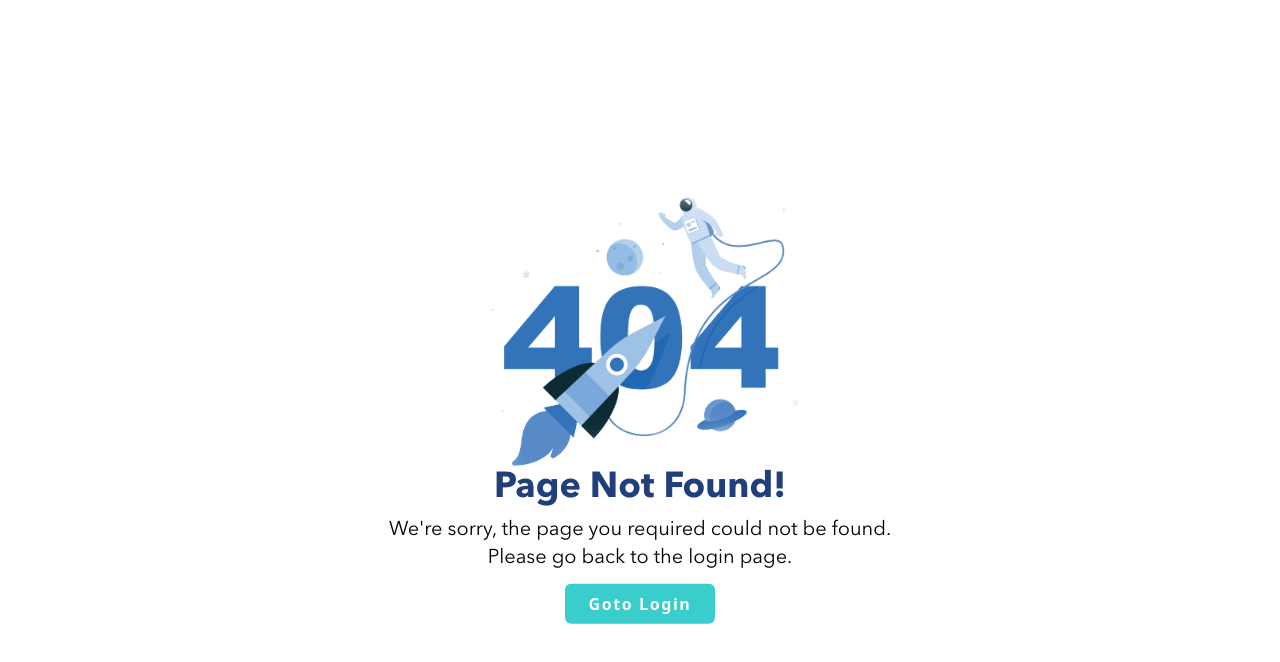
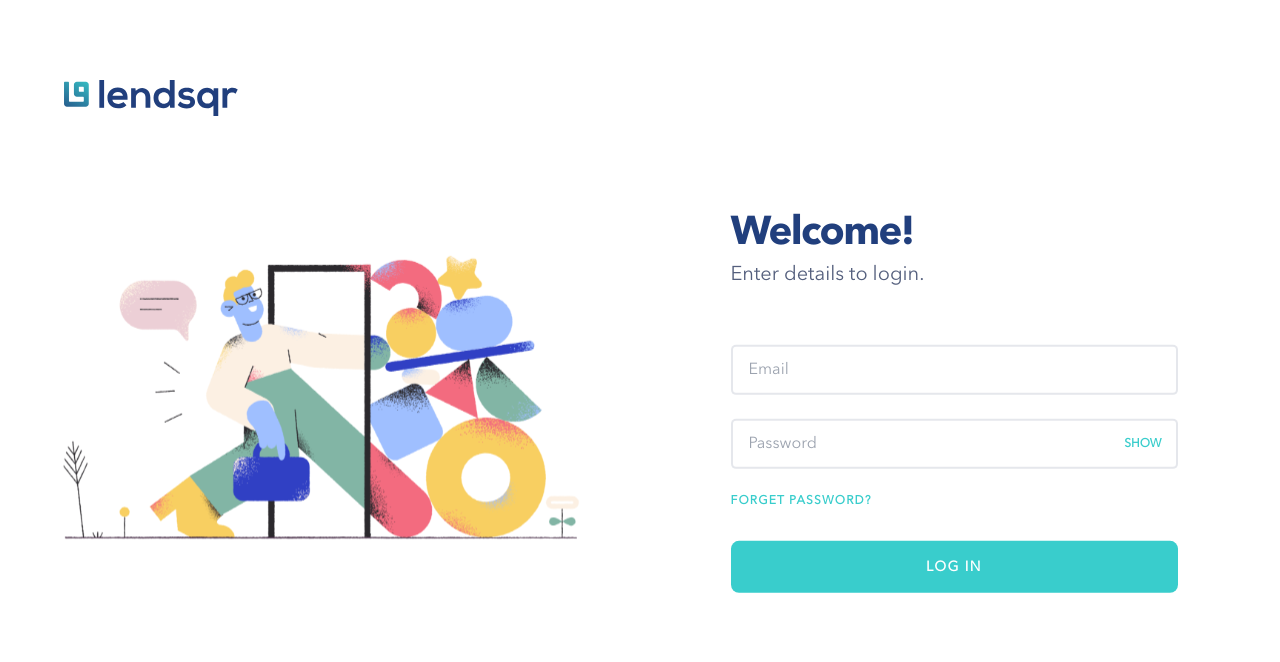
Before and after one commit to Vicolas11/lendsqr-fe-test, a React (Create React App) app: page / in a window 1280 px wide. Before the commit this address had no page. Shown: the top 662 px of the page. Built offline with nearby package versions, Linux system fonts and the light colour scheme.

Commit message:
refactor: provide store for global accessibility

```diff
--- a/src/index.tsx
+++ b/src/index.tsx
@@ -1,7 +1,11 @@
 import { createBrowserRouter, RouterProvider } from "react-router-dom";
+import { PersistGate } from "redux-persist/integration/react";
+import store, { persistor } from "./store/store";
 import reportWebVitals from "./reportWebVitals";
 import PageNotFound from "./pages/PageNotFound";
+import Dashboard from "./pages/Dashboard";
 import ReactDOM from "react-dom/client";
+import { Provider } from "react-redux";
 import LoginPage from "./pages/Login";
 import "./styles/index.css";
 import React from "react";
@@ -12,9 +16,13 @@ const router = createBrowserRouter([
     element: <PageNotFound />,
   },
   {
-    path: "/login",
+    path: "/",
     element: <LoginPage />,
-  }
+  },
+  {
+    path: "/dashboard",
+    element: <Dashboard />,
+  },
 ]);
 
 const root = ReactDOM.createRoot(
@@ -22,7 +30,11 @@ const root = ReactDOM.createRoot(
 );
 root.render(
   <React.StrictMode>
-    <RouterProvider router={router} />
+    <Provider store={store}>
+      <PersistGate loading={null} persistor={persistor}>
+        <RouterProvider router={router} />
+      </PersistGate>
+    </Provider>
   </React.StrictMode>
 );
 
```
